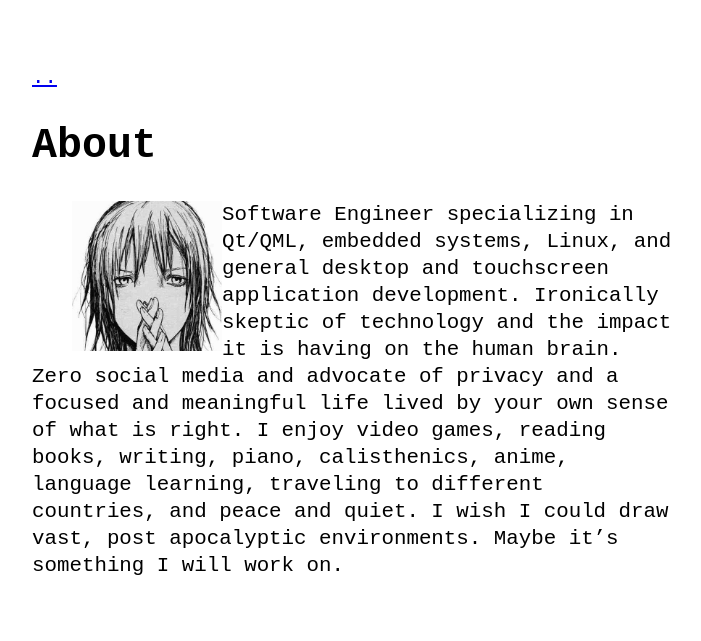
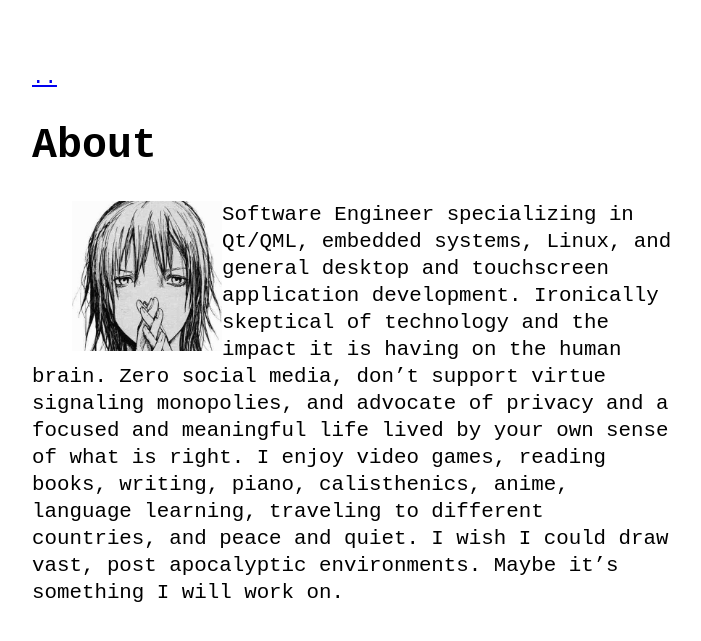
Before and after one commit to deadoceans/deadoceans.github.io, a Jekyll site: the page built from about.md, in a window 1280 px wide. Shown: the top 641 px of the page, without its empty margins (288-989 px from the left). Built offline with Jekyll 4.4.1, drawn with Linux system fonts in a browser that asks for light colours.

Commit message:
Update about.md

```diff
--- a/about.md
+++ b/about.md
@@ -5,4 +5,4 @@
 
 <figure>
   <img src="../img/logo-icon.jpg" align="left" hspace="50" vspace="50" width="150" height="150">
-</figure> Software Engineer specializing in Qt/QML, embedded systems, Linux, and general desktop and touchscreen application development.  Ironically skeptic of technology and the impact it is having on the human brain.  Zero social media and advocate of privacy and a focused and meaningful life lived by your own sense of what is right.  I enjoy video games, reading books, writing, piano, calisthenics, anime, language learning, traveling to different countries, and peace and quiet.  I wish I could draw vast, post apocalyptic environments.  Maybe it's something I will work on.
+</figure> Software Engineer specializing in Qt/QML, embedded systems, Linux, and general desktop and touchscreen application development.  Ironically skeptical of technology and the impact it is having on the human brain.  Zero social media, don't support virtue signaling monopolies, and advocate of privacy and a focused and meaningful life lived by your own sense of what is right.  I enjoy video games, reading books, writing, piano, calisthenics, anime, language learning, traveling to different countries, and peace and quiet.  I wish I could draw vast, post apocalyptic environments.  Maybe it's something I will work on.
```
